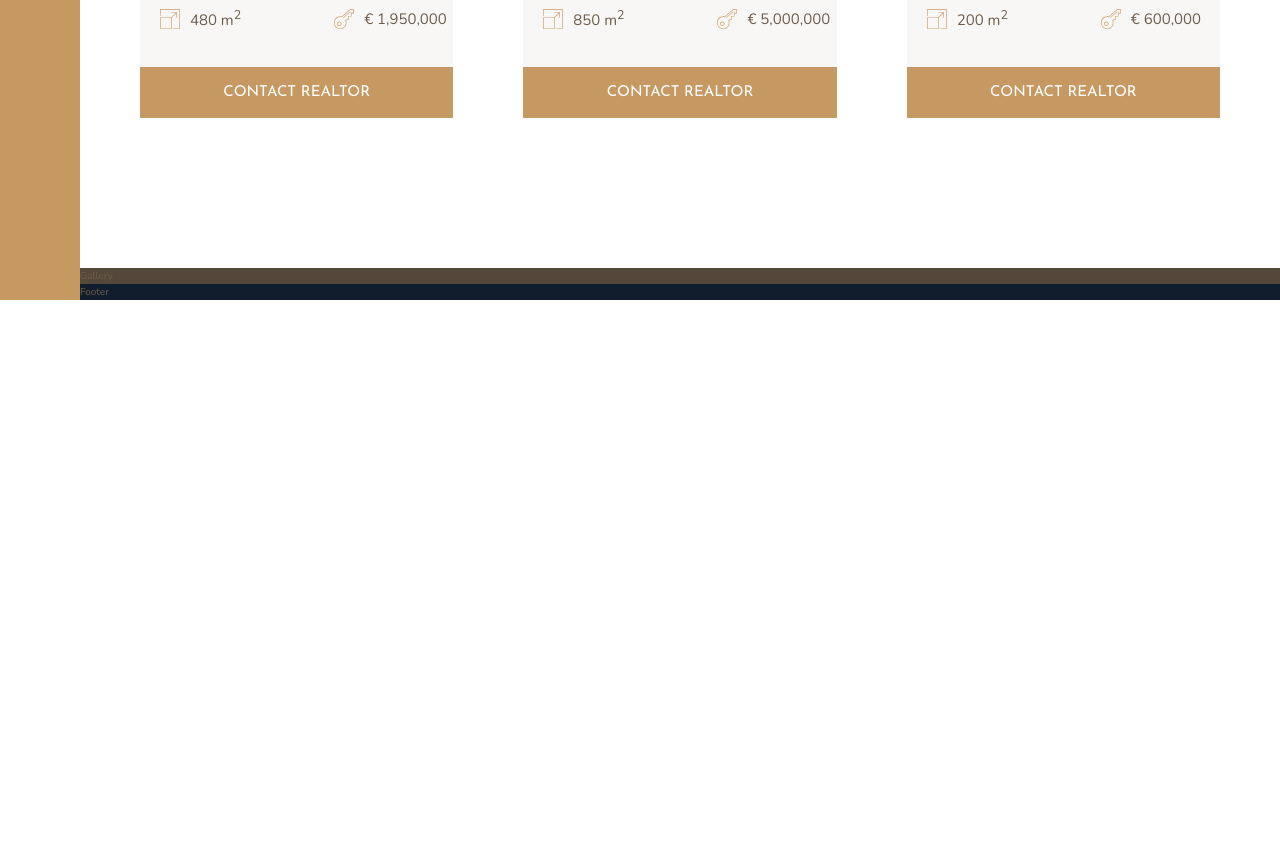
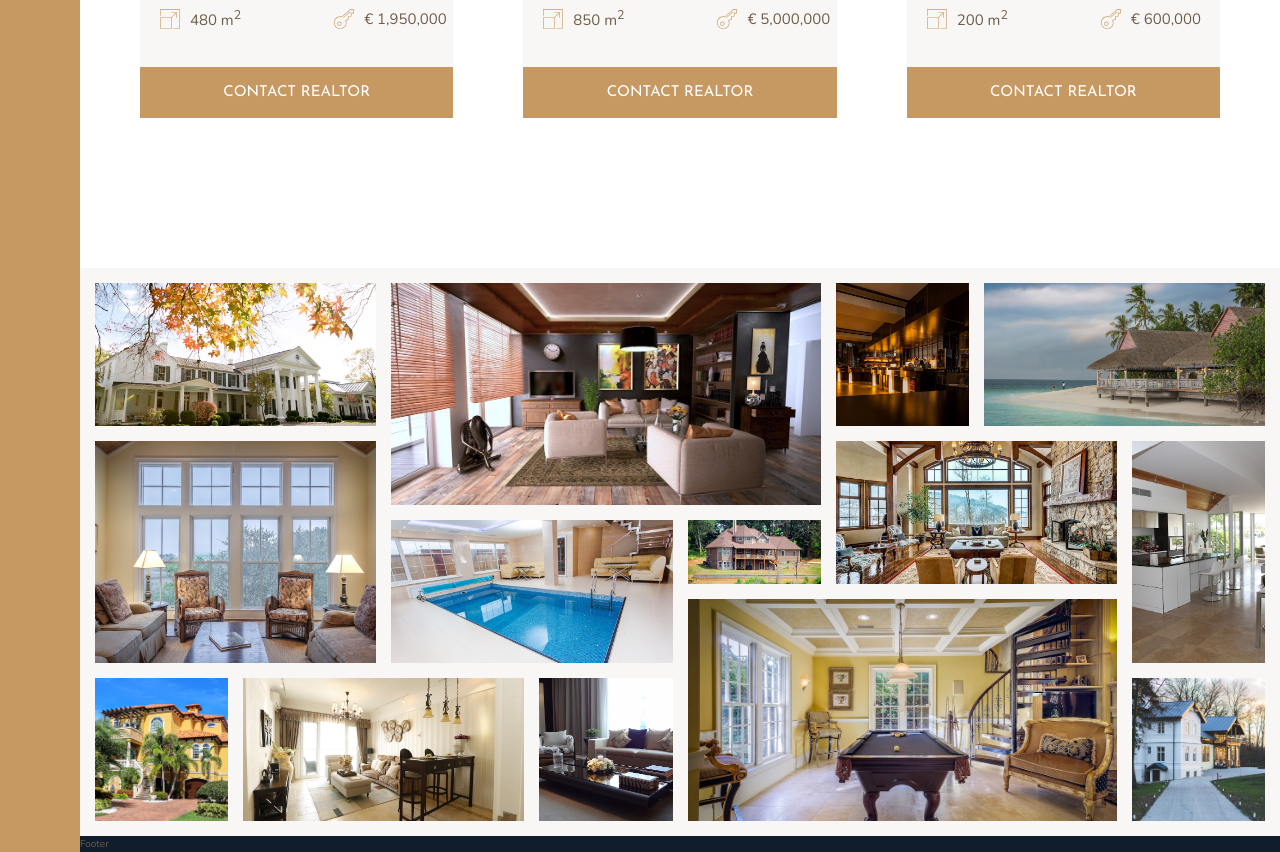
Before and after one commit to favournso/nexter, a website: page index.html in a window 1280 px wide. Shown: the part 2804-3656 px from the top of the page. Before the commit the page ends 3104 px from the top, so only its background shows below. Drawn offline with nearby package versions, Linux system fonts and the light colour scheme.

Commit message:
Format gallery section

```diff
--- a/index.html
+++ b/index.html
@@ -287,7 +287,61 @@
         </section>
 
         <section class="gallery">
-            Gallery
+            <figure class="gallery__item gallery__item--1">
+                <img src="img/gal-1.jpeg" alt="Gallery image 1" class="gallery__img">
+            </figure>
+
+            <figure class="gallery__item gallery__item--2">
+                <img src="img/gal-2.jpeg" alt="Gallery image 2" class="gallery__img">
+            </figure>
+
+            <figure class="gallery__item gallery__item--3">
+                <img src="img/gal-3.jpeg" alt="Gallery image 3" class="gallery__img">
+            </figure>
+
+            <figure class="gallery__item gallery__item--4">
+                <img src="img/gal-4.jpeg" alt="Gallery image 4" class="gallery__img">
+            </figure>
+
+            <figure class="gallery__item gallery__item--5">
+                <img src="img/gal-5.jpeg" alt="Gallery image 5" class="gallery__img">
+            </figure>
+
+            <figure class="gallery__item gallery__item--6">
+                <img src="img/gal-6.jpeg" alt="Gallery image 6" class="gallery__img">
+            </figure>
+
+            <figure class="gallery__item gallery__item--7">
+                <img src="img/gal-7.jpeg" alt="Gallery image 7" class="gallery__img">
+            </figure>
+
+            <figure class="gallery__item gallery__item--8">
+                <img src="img/gal-8.jpeg" alt="Gallery image 8" class="gallery__img">
+            </figure>
+
+            <figure class="gallery__item gallery__item--9">
+                <img src="img/gal-9.jpeg" alt="Gallery image 9" class="gallery__img">
+            </figure>
+
+            <figure class="gallery__item gallery__item--10">
+                <img src="img/gal-10.jpeg" alt="Gallery image 10" class="gallery__img">
+            </figure>
+
+            <figure class="gallery__item gallery__item--11">
+                <img src="img/gal-11.jpeg" alt="Gallery image 11" class="gallery__img">
+            </figure>
+
+            <figure class="gallery__item gallery__item--12">
+                <img src="img/gal-12.jpeg" alt="Gallery image 12" class="gallery__img">
+            </figure>
+
+            <figure class="gallery__item gallery__item--13">
+                <img src="img/gal-13.jpeg" alt="Gallery image 13" class="gallery__img">
+            </figure>
+
+            <figure class="gallery__item gallery__item--14">
+                <img src="img/gal-14.jpeg" alt="Gallery image 14" class="gallery__img">
+            </figure>
         </section>
 
         <footer class="footer">
--- a/sass/_gallery.scss
+++ b/sass/_gallery.scss
@@ -1,4 +1,91 @@
 .gallery {
-    background-color: $color-grey-dark-1;
+    background-color: $color-grey-light-1;
     grid-column: full-start / full-end;
+
+    display: grid;
+    grid-template-columns: repeat(8, 1fr);
+    grid-template-rows: repeat(7, 5vw);
+    grid-gap: 1.5rem;
+    padding: 1.5rem;
+
+    &__item {
+        &--1 {
+            grid-row: 1 / span 2;
+            grid-column: 1 / span 2;
+        }
+
+        &--2 {
+            grid-row: 1 / span 3;
+            grid-column: 3 / span 3;
+        }
+
+        &--3 {
+            grid-row: 1 / span 2;
+            grid-column: 6 / 7;
+        }
+
+        &--4 {
+            grid-row: 1 / span 2;
+            grid-column: 7 / span 2;
+        }
+
+        &--5 {
+            grid-row: 3 / span 3;
+            grid-column: 1 / span 2;
+        }
+
+        &--6 {
+            grid-row: 4 / span 2;
+            grid-column: 3 / span 2;
+        }
+
+        &--7 {
+            grid-row: 4 / 5;
+            grid-column: 5 / 6;
+        }
+
+        &--8 {
+            grid-row: 3 / span 2;
+            grid-column: 6 / span 2;
+        }
+
+        &--9 {
+            grid-row: 3 / span 3;
+            grid-column: 8 / 9;
+        }
+
+        &--10 {
+            grid-row: 6 / span 2;
+            grid-column: 1 / 2;
+        }
+
+        &--11 {
+            grid-row: 6 / span 2;
+            grid-column: 2 / span 2;
+        }
+
+        &--12 {
+            grid-row: 6 / span 2;
+            grid-column: 4 / 5;
+        }
+
+        &--13 {
+            grid-row: 5 / span 3;
+            grid-column: 5 / span 3;
+        }
+
+        &--14 {
+            grid-row: 6 / span 2;
+            grid-column: 8 / 9;
+        }
+    }
+
+    &__img {
+        // contain the image in its grid cell to avoid overflowing it
+        width: 100%;
+        height: 100%;
+        object-fit: cover;
+        // avoid whitespace
+        display: block;
+    }
 }
```
Also changed, not shown: css/style.css.
